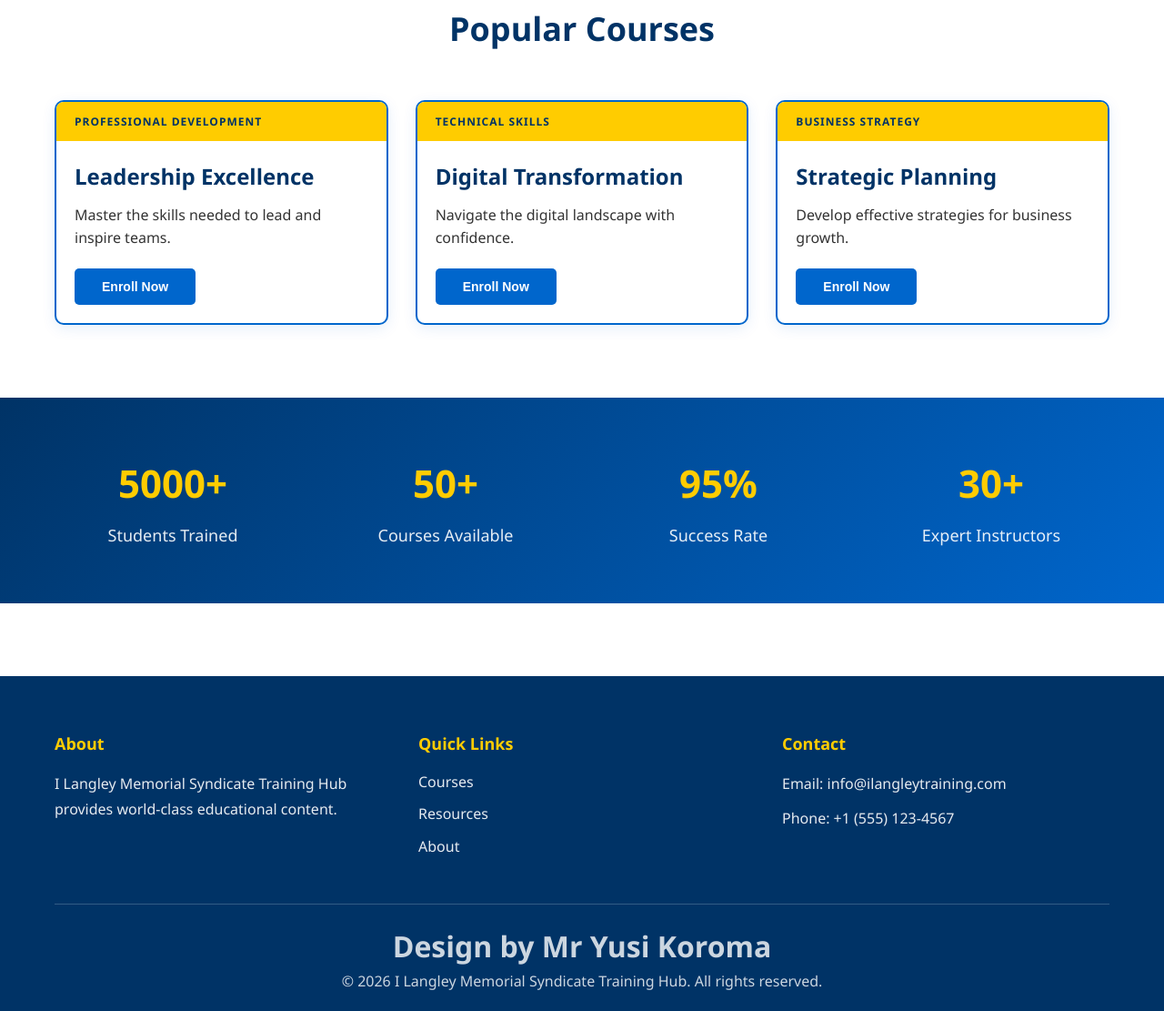
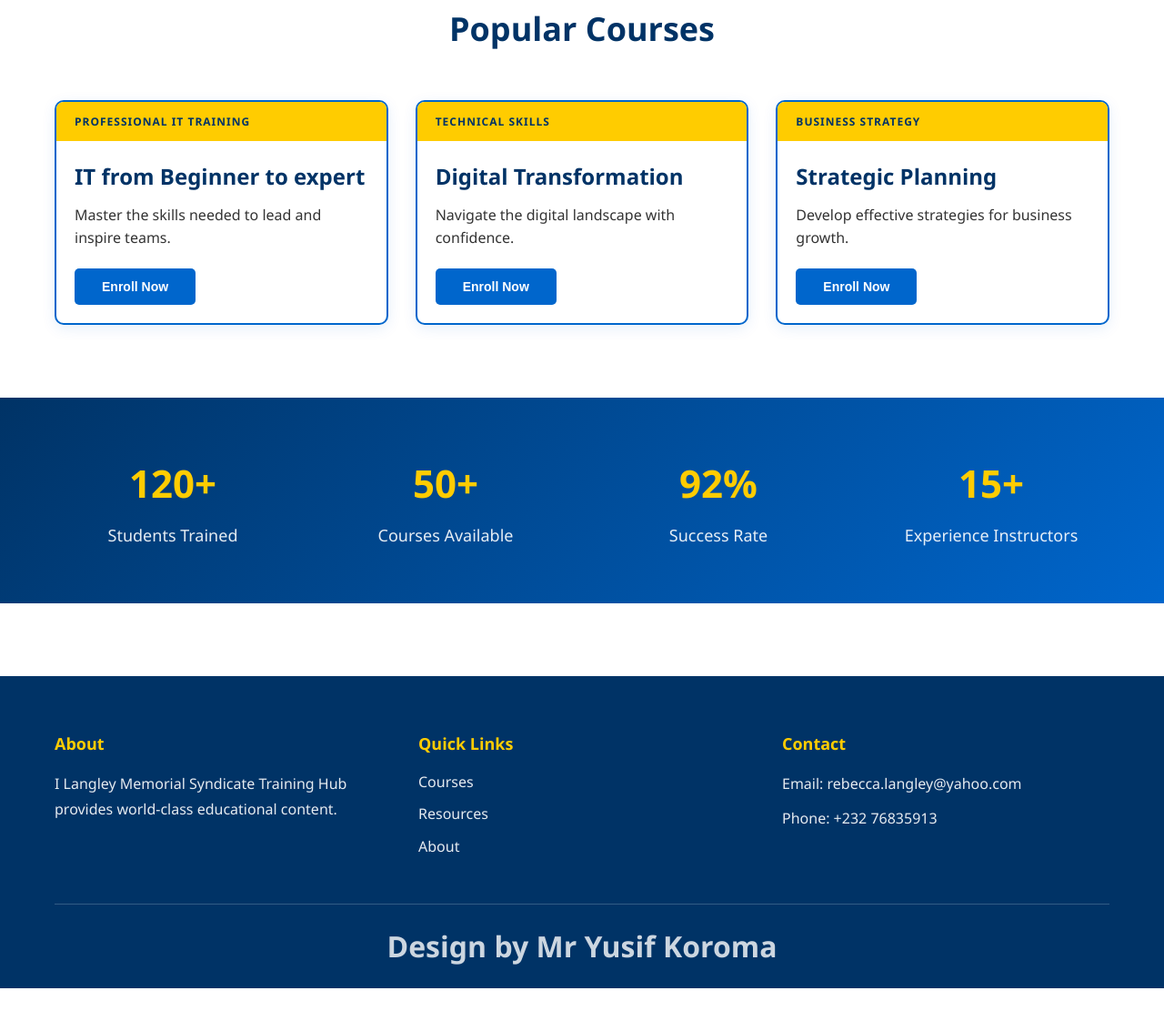
Before and after one commit to Prof-Yusif5858/ILMS-OFFICIAL-WEBSITE, a plain HTML site: page index.html in a window 1280 px wide. Shown: the part 1404-2515 px from the top of the page at 91% size. After the commit the page ends 2490 px from the top, so only its background shows below. Drawn offline with Linux system fonts and the light colour scheme.

Commit message:
home page
Updated the title and content for the I Langley Memorial Training Hub website, including changes to the hero section, popular courses, and footer information.

```diff
--- a/index.html
+++ b/index.html
@@ -3,7 +3,7 @@
 <head>
     <meta charset="UTF-8">
     <meta name="viewport" content="width=device-width, initial-scale=1.0">
-    <title>Edward Hassan Kabia</title>
+    <title>I LANGLEY MEMORIAL TRAINING HUB</title>
     <link rel="stylesheet" href="styles.css">
 </head>
 <body>
@@ -27,7 +27,7 @@
     <!-- Hero Section -->
     <section class="hero">
         <div class="hero-content">
-            <h2>Welcome to Bockary Portfolio</h2>
+            <h2>Welcome To The I Langley Memorial Training Hub</h2>
             <p>Empower Your Learning Journey with Quality Education</p>
             <button class="cta-button">Explore Courses</button>
         </div>
@@ -68,8 +68,8 @@
             <h2>Popular Courses</h2>
             <div class="course-grid">
                 <div class="course-card">
-                    <div class="course-header">Professional Development</div>
-                    <h3>Leadership Excellence</h3>
+                    <div class="course-header">Professional IT training</div>
+                    <h3>IT from Beginner to expert</h3>
                     <p>Master the skills needed to lead and inspire teams.</p>
                     <button class="enroll-btn">Enroll Now</button>
                 </div>
@@ -93,7 +93,7 @@
     <section class="stats">
         <div class="container">
             <div class="stat-item">
-                <h3>5000+</h3>
+                <h3>120+</h3>
                 <p>Students Trained</p>
             </div>
             <div class="stat-item">
@@ -101,12 +101,12 @@
                 <p>Courses Available</p>
             </div>
             <div class="stat-item">
-                <h3>95%</h3>
+                <h3>92%</h3>
                 <p>Success Rate</p>
             </div>
             <div class="stat-item">
-                <h3>30+</h3>
-                <p>Expert Instructors</p>
+                <h3>15+</h3>
+                <p>Experience Instructors</p>
             </div>
         </div>
     </section>
@@ -129,13 +129,12 @@
                 </div>
                 <div class="footer-section">
                     <h4>Contact</h4>
-                    <p>Email: info@ilangleytraining.com</p>
-                    <p>Phone: +1 (555) 123-4567</p>
+                    <p>Email: rebecca.langley@yahoo.com</p>
+                    <p>Phone: +232 76835913</p>
                 </div>
             </div>
             <div class="footer-bottom">
-                <h1>Design by Mr Yusi Koroma</h1>
-                <p>&copy; 2026 I Langley Memorial Syndicate Training Hub. All rights reserved.</p>
+                <h1>Design by Mr Yusif Koroma</h1>
             </div>
         </div>
     </footer>
```
